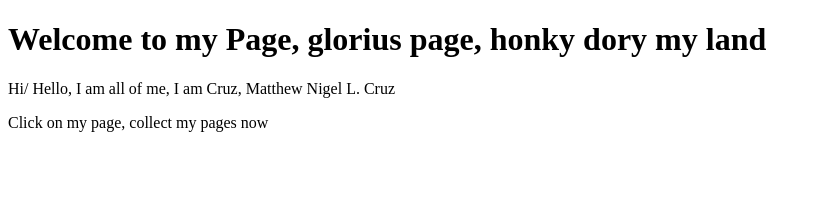
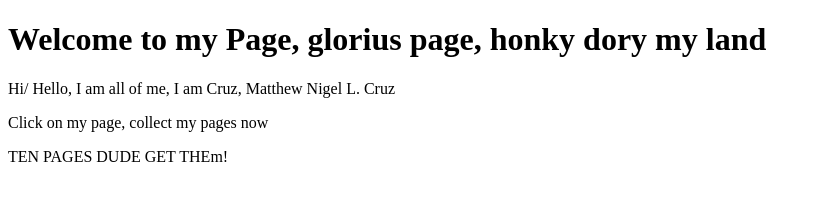
Before and after one commit to mattewcruz-debug/CRUZMATTHEW, a plain HTML site: page index.html in a window 1280 px wide. Shown: the whole page, without its empty margins (0-821 px from the left). Drawn offline with Linux system fonts and the light colour scheme.

Commit message:
adding indexhtml

```diff
--- a/index.html
+++ b/index.html
@@ -9,5 +9,6 @@
     <h1>Welcome to my Page, glorius page, honky dory my land</h1>
     <p>Hi/ Hello, I am all of me, I am Cruz, Matthew Nigel L. Cruz</p>
     <p>Click on my page, collect my pages now</p>
+    <p>TEN PAGES DUDE GET THEm!</p>
 </body>
 </html>
```
